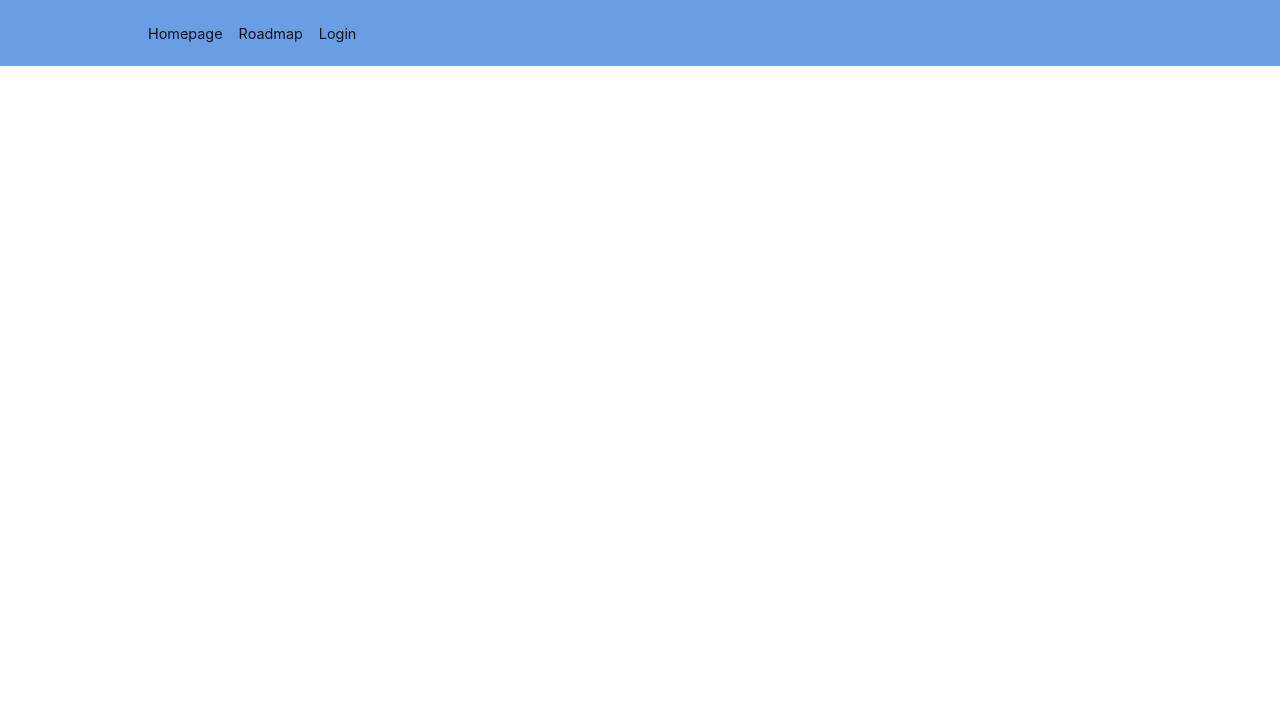
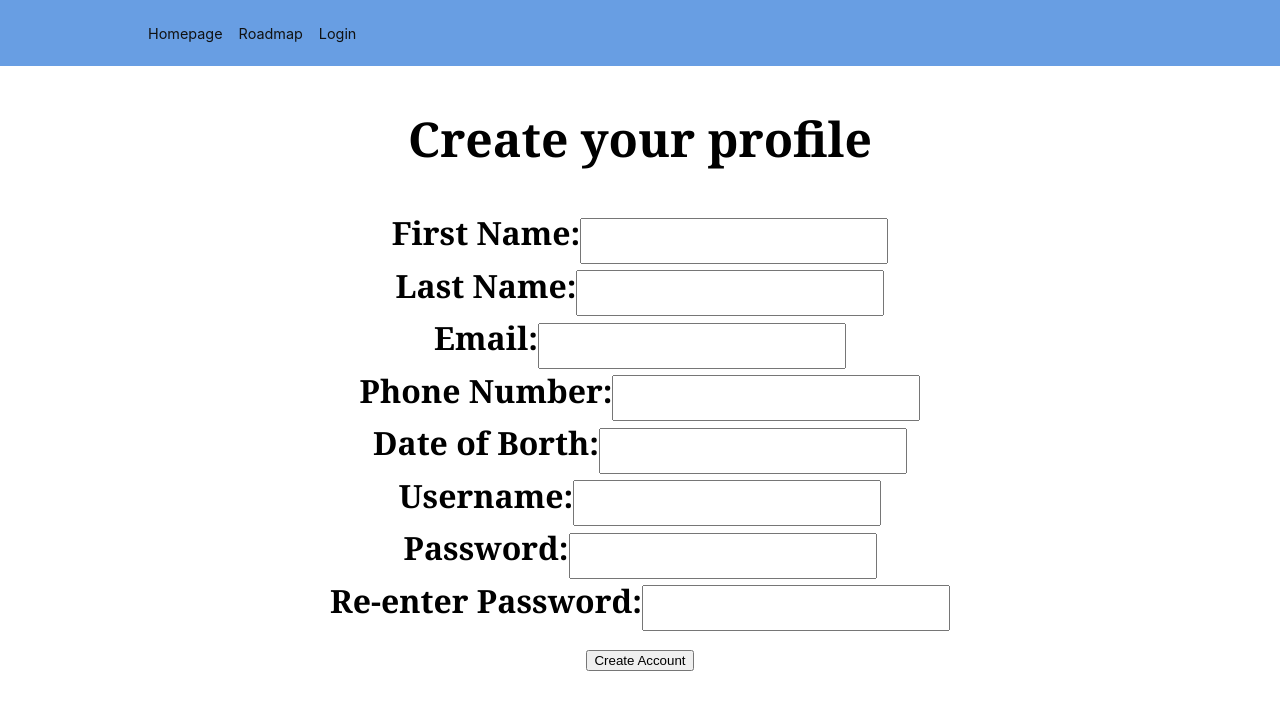
Before and after one commit to cfgcolumbus23/Team-15, a React (Create React App) app in the folder learning-app/: page /SignUp in a window 1280 px wide. Shown: the top 710 px of the page. Built offline with nearby package versions, Linux system fonts and the light colour scheme.

Commit message:
sign up page connection is working

```diff
--- a/learning-app/src/App.js
+++ b/learning-app/src/App.js
@@ -6,6 +6,7 @@ import { BrowserRouter as Router, Routes, Route } from "react-router-dom";
 import Home from "./pages/Homepage";
 import Roadmap from "./pages/Roadmap";
 import Login from "./pages/Login";
+import SignUp from "./pages/SignUp";
 function App() {
   return (
     <Router>
@@ -14,6 +15,7 @@ function App() {
         <Route path="/" element={<Home />} />
         <Route path="/roadmap" element={<Roadmap />} />
         <Route path="/Login" element={<Login />} />
+        <Route path="/SignUp" element={<SignUp />} />
       </Routes>
     </Router>
   );
--- a/learning-app/src/pages/Homepage.js
+++ b/learning-app/src/pages/Homepage.js
@@ -1,16 +1,15 @@
-import './Homepage.css'
-import React from 'react';
-
+import "./Homepage.css";
+import React from "react";
+import { Link } from "react-router-dom";
 const Home = () => {
   return (
     <div>
       <h1>Ctrl+R</h1>
       <a href="./RoadMap.js">
-            <button class = "button">Get Started</button>
+        <button class="button">Get Started</button>
+        <Link to="/SignUp">Temp Sign Up screen</Link>
       </a>
     </div>
-
-
   );
 };
 
--- a/learning-app/src/pages/Login.js
+++ b/learning-app/src/pages/Login.js
@@ -1,7 +1,7 @@
 import "./Login.css";
 import React from "react";
 import { useState } from "react";
-
+import { Link } from "react-router-dom";
 //Call the backend to authenticate the login information
 //have it return a success or failure
 function AuthenticateLoginInformation() {
@@ -80,6 +80,11 @@ function LoginForm() {
         {PasswordInput(login, setLogin)}
         <button type="submit">Login</button>
       </form>
+
+      {/* //Might Change later */}
+      <Link to="/SignUp">
+        <button>Sign Up</button>
+      </Link>
     </div>
   );
 }
--- /dev/null
+++ b/learning-app/src/pages/SignUp.js
@@ -0,0 +1,244 @@
+import "./SignUp.css";
+import React from "react";
+import { useState } from "react";
+// import DatePicker from "react-datepicker";
+// import "react-datepicker/dist/react-datepicker.css";
+//Call the backend to authenticate the login information
+//have it return a success or failure
+function SendProfileDataToDataBase() {
+  console.log("Sent");
+  return true;
+}
+
+function HandleResult(success) {
+  if (success) {
+    //switch to the new screen that says Success!
+    console.log("Success");
+  } else {
+    //display an error message
+    console.log("Failure");
+  }
+}
+
+function CreateUsername(profileData, setProfileData) {
+  return (
+    <label>
+      Username:
+      <input
+        type="text"
+        className="inputBox"
+        value={profileData.username}
+        onChange={(e) =>
+          setProfileData({ ...profileData, username: e.target.value })
+        }
+      />
+    </label>
+  );
+}
+
+//double verify password
+function CreatePassword(profileData, setProfileData) {
+  return (
+    <div>
+      <label>
+        Password:
+        <input
+          type="password"
+          className="inputBox"
+          value={profileData.password}
+          onChange={(e) =>
+            setProfileData({ ...profileData, password: e.target.value })
+          }
+        />
+      </label>
+    </div>
+  );
+}
+
+function VerifyValidPassword(profileData, setProfileData) {
+  return (
+    <div>
+      <label>
+        Re-enter Password:
+        <input
+          type="password"
+          className="inputBox"
+          value={profileData.verifyPassword}
+          onChange={(e) =>
+            setProfileData({ ...profileData, verifyPassword: e.target.value })
+          }
+        />
+      </label>
+    </div>
+  );
+}
+
+function EnterFirstName(profileData, setProfileData) {
+  return (
+    <div>
+      <label>
+        First Name:
+        <input
+          type="text"
+          className="inputBox"
+          value={profileData.firstName}
+          onChange={(e) =>
+            setProfileData({ ...profileData, firstName: e.target.value })
+          }
+        />
+      </label>
+    </div>
+  );
+}
+
+function EnterLastName(profileData, setProfileData) {
+  return (
+    <div>
+      <label>
+        Last Name:
+        <input
+          type="text"
+          className="inputBox"
+          value={profileData.lastName}
+          onChange={(e) =>
+            setProfileData({ ...profileData, lastName: e.target.value })
+          }
+        />
+      </label>
+    </div>
+  );
+}
+
+// function EnterAge(profileData, setProfileData) {}
+
+function EnterDateOfBirth(profileData, setProfileData) {
+  return (
+    <div>
+      <label>
+        Date of Borth:
+        <input
+          type="text"
+          className="inputBox"
+          value={profileData.dateOfBirth}
+          onChange={(e) =>
+            setProfileData({ ...profileData, dateOfBirth: e.target.value })
+          }
+        />
+      </label>
+    </div>
+  );
+}
+
+function EnterEmail(profileData, setProfileData) {
+  return (
+    <div>
+      <label>
+        Email:
+        <input
+          type="text"
+          className="inputBox"
+          value={profileData.email}
+          onChange={(e) =>
+            setProfileData({ ...profileData, email: e.target.value })
+          }
+        />
+      </label>
+    </div>
+  );
+}
+
+function EnterPhoneNumber(profileData, setProfileData) {
+  return (
+    <div>
+      <label>
+        Phone Number:
+        <input
+          type="text"
+          className="inputBox"
+          value={profileData.phoneNumber}
+          onChange={(e) =>
+            setProfileData({ ...profileData, phoneNumber: e.target.value })
+          }
+        />
+      </label>
+    </div>
+  );
+}
+
+function CreateValidPassword(profileData, setProfileData) {
+  return (
+    <div>
+      {CreatePassword(profileData, setProfileData)}
+      {VerifyValidPassword(profileData, setProfileData)}
+    </div>
+  );
+}
+
+function ClearInputBoxes(setProfileData) {
+  return setProfileData({
+    firstName: "",
+    lastName: "",
+    username: "",
+    password: "",
+    verifyPassword: "",
+    age: "",
+    dateOfBirth: "",
+    email: "",
+    phoneNumber: "",
+  });
+}
+
+//Store the username and password
+function SignUpForm() {
+  const [profileData, setProfileData] = useState({
+    firstName: "",
+    lastName: "",
+    username: "",
+    password: "",
+    verifyPassword: "",
+    age: "",
+    dateOfBirth: "",
+    email: "",
+    phoneNumber: "",
+  });
+
+  //Saves the username and password
+  //Authenticates it
+  //Clears the input boxes
+  const handleSubmit = (e) => {
+    e.preventDefault();
+    const success = SendProfileDataToDataBase();
+    HandleResult(success);
+    ClearInputBoxes(setProfileData);
+  };
+
+  // clean up later into smaller functions
+  return (
+    <div className="login-Page">
+      <form className="login-form" onSubmit={handleSubmit}>
+        <h2>Create your profile</h2>
+        {EnterFirstName(profileData, setProfileData)}
+        {EnterLastName(profileData, setProfileData)}
+        {EnterEmail(profileData, setProfileData)}
+        {EnterPhoneNumber(profileData, setProfileData)}
+        {EnterDateOfBirth(profileData, setProfileData)}
+        {CreateUsername(profileData, setProfileData)}
+        {CreateValidPassword(profileData, setProfileData)}
+        <button type="submit">Create Account</button>
+      </form>
+    </div>
+  );
+}
+
+//Needs to add a submit button
+//Needs to add a "dont have a account yet? sign up here button that directs to the sign up page"
+
+function SignUp() {
+  return (
+    <div>
+      <h1> {SignUpForm()}</h1>
+    </div>
+  );
+}
+
+export default SignUp;
```
Also changed, not shown: learning-app/src/pages/SignUp.css (added). Lines whose indentation alone changed are shown as unchanged.
